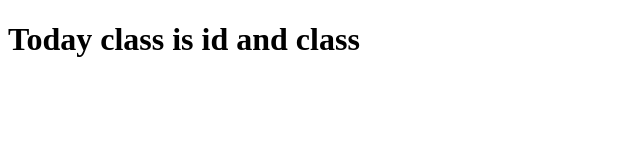
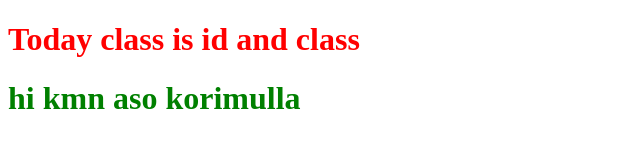
Before and after one commit to jony1204550/class-id, a plain HTML site: page index.html in a window 1280 px wide. Shown: the whole page, without its empty margins (0-640 px from the left). Drawn offline with Linux system fonts and the light colour scheme.

Commit message:
korim class added

```diff
--- a/index.html
+++ b/index.html
@@ -4,8 +4,20 @@
     <meta charset="UTF-8">
     <meta name="viewport" content="width=device-width, initial-scale=1.0">
     <title>Id Class</title>
+    <style>
+        h1{
+            color: red;
+        }
+        .korim h1{
+            color: green;
+        }
+    </style>
 </head>
 <body>
     <h1>Today class is id and class</h1>
+
+    <div class="korim">
+        <h1>hi kmn aso korimulla</h1>
+    </div>
 </body>
 </html>
```
